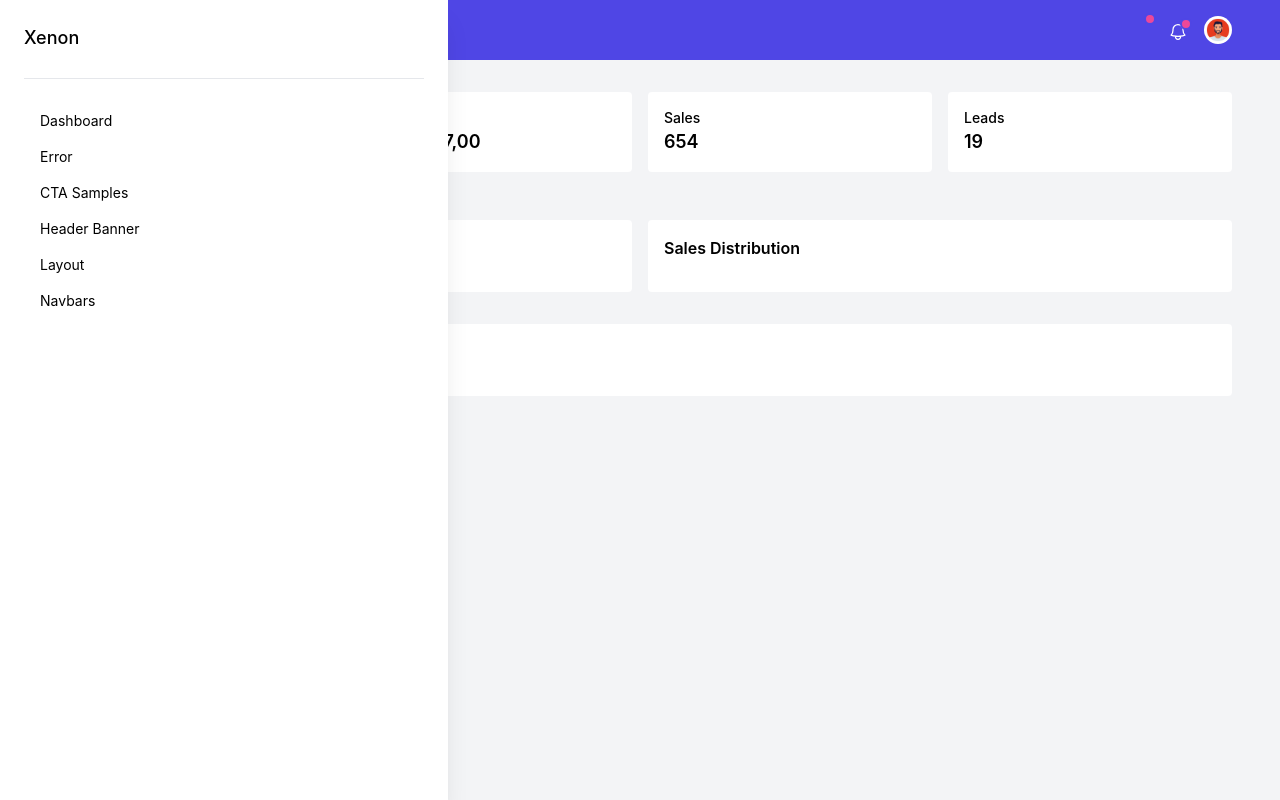
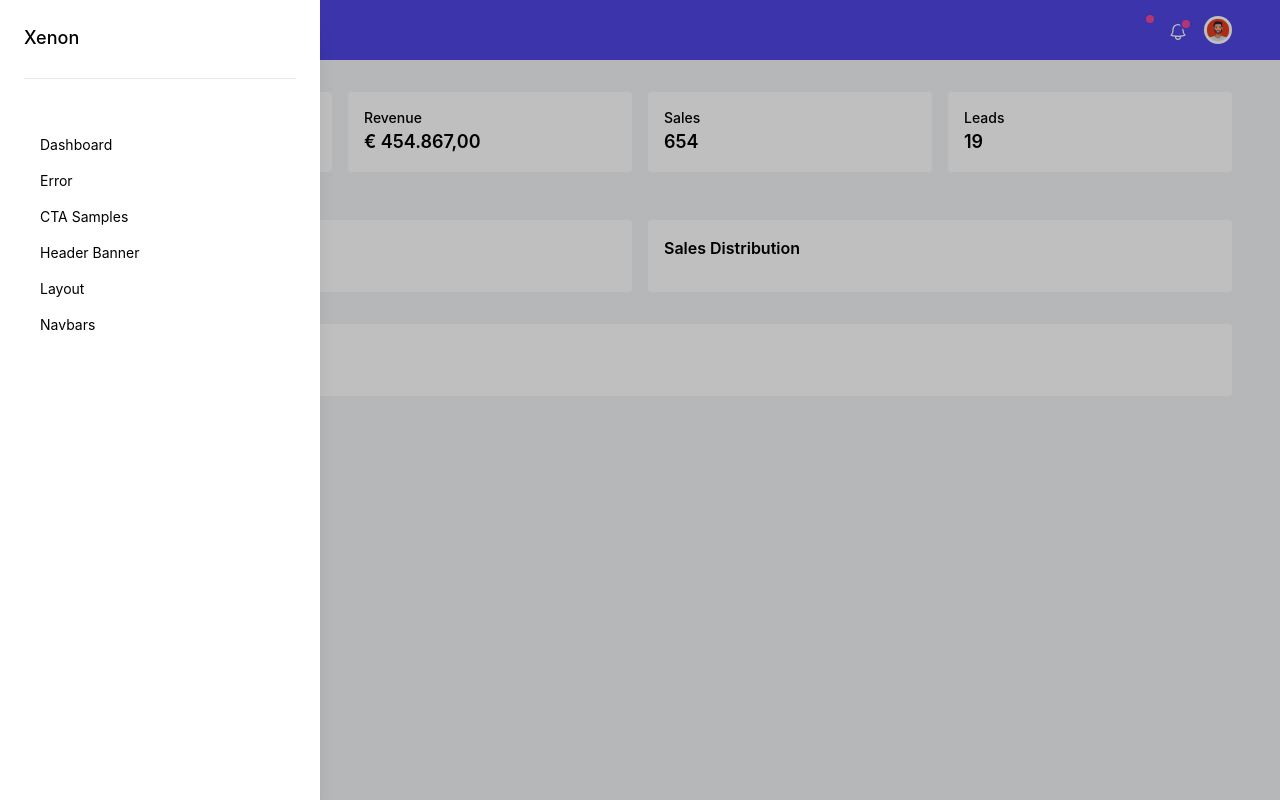
Before and after one commit to gsahadevan/xenon, a React (Create React App) app: page / in a window 1280 px wide. Both pictures are taken after a click on the element 58 px from the left and 30 px from the top of the page. Built offline with nearby package versions, Linux system fonts and the light colour scheme; some icons are missing.

Commit message:
fix: sidebar panel closes when clicked on body
- installed @tailwindcss/aspect-ratio

```diff
--- a/package.json
+++ b/package.json
@@ -44,6 +44,7 @@
         ]
     },
     "devDependencies": {
+        "@tailwindcss/aspect-ratio": "^0.4.2",
         "autoprefixer": "^10.4.13",
         "postcss": "^8.4.19",
         "tailwindcss": "^3.2.4"
--- a/src/layouts/Sidebar.tsx
+++ b/src/layouts/Sidebar.tsx
@@ -1,7 +1,34 @@
 import { Fragment, useState } from 'react';
 import { Link } from 'react-router-dom';
 import { Dialog, Transition } from '@headlessui/react';
-import { Bars3Icon, ChevronLeftIcon, XMarkIcon } from '@heroicons/react/24/outline/';
+import { Bars3Icon, XMarkIcon } from '@heroicons/react/24/outline/';
+
+const sidebarMenu = [
+    {
+        link: '/dashboard',
+        text: 'Dashboard',
+    },
+    {
+        link: '/error',
+        text: 'Error',
+    },
+    {
+        link: '/cta',
+        text: 'CTA Samples',
+    },
+    {
+        link: '/banner',
+        text: 'Header Banner',
+    },
+    {
+        link: '/layout',
+        text: 'Layout',
+    },
+    {
+        link: '/navbars',
+        text: 'Navbars',
+    },
+];
 
 export const Sidebar = (): JSX.Element => {
     const [open, setOpen] = useState(false);
@@ -16,30 +43,29 @@ export const Sidebar = (): JSX.Element => {
                 <Bars3Icon className='w-5 h-5 text-white' />
             </div>
             <Transition.Root show={open} as={Fragment}>
-                <Dialog as='div' className='fixed inset-0 overflow-hidden z-9999' onClose={() => setOpen(false)}>
-                    <div className='absolute inset-0 overflow-hidden'>
+                <Dialog as='div' className='relative z-40' onClose={setOpen}>
                     <Transition.Child
                         as={Fragment}
-                            enter='ease-in-out duration-500'
+                        enter='transition-opacity ease-linear duration-300'
                         enterFrom='opacity-0'
                         enterTo='opacity-100'
-                            leave='ease-in-out duration-500'
+                        leave='transition-opacity ease-linear duration-300'
                         leaveFrom='opacity-100'
                         leaveTo='opacity-0'>
-                            <Dialog.Overlay className='absolute inset-0 bg-opacity-75 transition-opacity' />
+                        <div className='fixed inset-0 bg-black bg-opacity-25' />
                     </Transition.Child>
-                        <div className='fixed inset-0 left-0 pr-10 max-w-full flex'>
+
+                    <div className='fixed inset-0 z-40 flex'>
                         <Transition.Child
                             as={Fragment}
-                                enter='transform transition ease-in-out duration-500 sm:duration-700'
+                            enter='transition ease-in-out duration-300 transform'
                             enterFrom='-translate-x-full'
                             enterTo='translate-x-0'
-                                leave='transform transition ease-in-out duration-500 sm:duration-700'
+                            leave='transition ease-in-out duration-300 transform'
                             leaveFrom='translate-x-0'
                             leaveTo='-translate-x-full'>
-                                <div className='relative w-screen max-w-md'>
-                                    <div className='h-full flex flex-col py-6 bg-white shadow-xl overflow-y-scroll'>
-                                        <div className='px-4 sm:px-6'>
+                            <Dialog.Panel className='relative flex w-full max-w-xs flex-col overflow-y-auto bg-white pb-12 shadow-xl'>
+                                <div className='px-4 sm:px-6 py-6'>
                                     <div className='flex justify-between mb-4'>
                                         <Dialog.Title className='text-lg font-medium'>Xenon</Dialog.Title>
                                         <button
@@ -54,57 +80,21 @@ export const Sidebar = (): JSX.Element => {
                                     <hr />
                                 </div>
                                 <div className='mt-6 relative flex-1 px-4 sm:px-6'>
-                                            {/* Replace with your content */}
                                     <ul>
+                                        {sidebarMenu.map(menu => (
                                             <li className='items-center'>
-                                                    <Link to='/dashboard'>
+                                                <Link to={menu.link}>
                                                     <div className='text-sm px-4 py-2 flex items-center hover:bg-gray-100 rounded'>
-                                                            <span>Dashboard</span>
+                                                        <span>{menu.text}</span>
                                                     </div>
                                                 </Link>
                                             </li>
-                                                <li className='items-center'>
-                                                    <Link to='/error'>
-                                                        <div className='text-sm px-4 py-2 flex items-center hover:bg-gray-100 rounded'>
-                                                            <span>Error</span>
-                                                        </div>
-                                                    </Link>
-                                                </li>
-                                                <li className='items-center'>
-                                                    <Link to='/cta'>
-                                                        <div className='text-sm px-4 py-2 flex items-center hover:bg-gray-100 rounded'>
-                                                            <span>CTA Samples</span>
-                                                        </div>
-                                                    </Link>
-                                                </li>
-                                                <li className='items-center'>
-                                                    <Link to='/banner'>
-                                                        <div className='text-sm px-4 py-2 flex items-center hover:bg-gray-100 rounded'>
-                                                            <span>Header Banner</span>
-                                                        </div>
-                                                    </Link>
-                                                </li>
-                                                <li className='items-center'>
-                                                    <Link to='/layout'>
-                                                        <div className='text-sm px-4 py-2 flex items-center hover:bg-gray-100 rounded'>
-                                                            <span>Layout</span>
-                                                        </div>
-                                                    </Link>
-                                                </li>
-                                                <li className='items-center'>
-                                                    <Link to='/navbars'>
-                                                        <div className='text-sm px-4 py-2 flex items-center hover:bg-gray-100 rounded'>
-                                                            <span>Navbars</span>
-                                                        </div>
-                                                    </Link>
-                                                </li>
+                                        ))}
                                     </ul>
                                     {/* /End replace */}
                                 </div>
-                                    </div>
-                                </div>
+                            </Dialog.Panel>
                         </Transition.Child>
-                        </div>
                     </div>
                 </Dialog>
             </Transition.Root>
--- a/tailwind.config.js
+++ b/tailwind.config.js
@@ -23,5 +23,5 @@ module.exports = {
     variants: {
         extend: {},
     },
-    plugins: [],
+    plugins: [require('@tailwindcss/aspect-ratio')],
 };
```
Also changed, not shown: 1 other file (tests, documents, lock files or other folders). Lines whose indentation alone changed are shown as unchanged.
